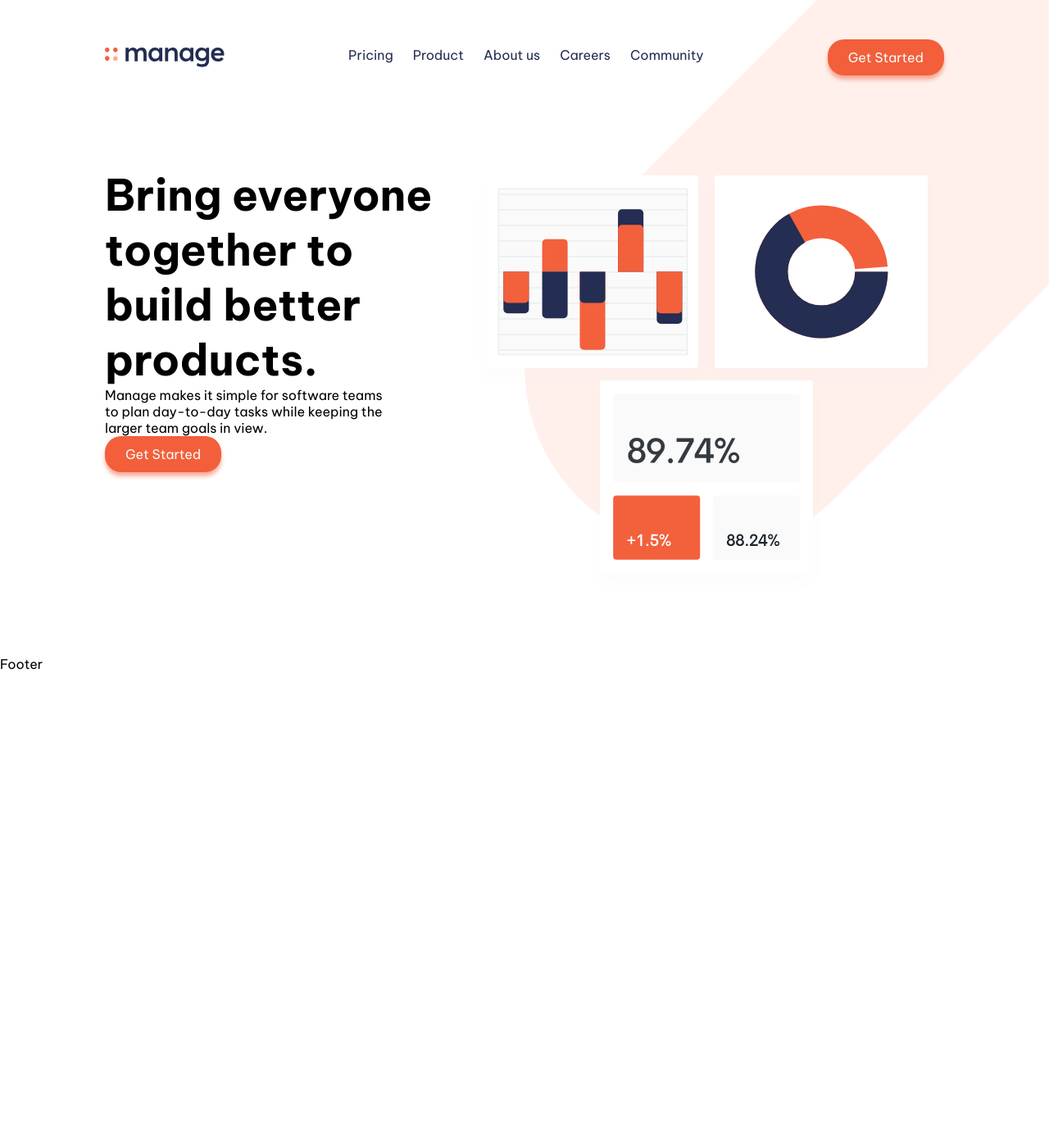
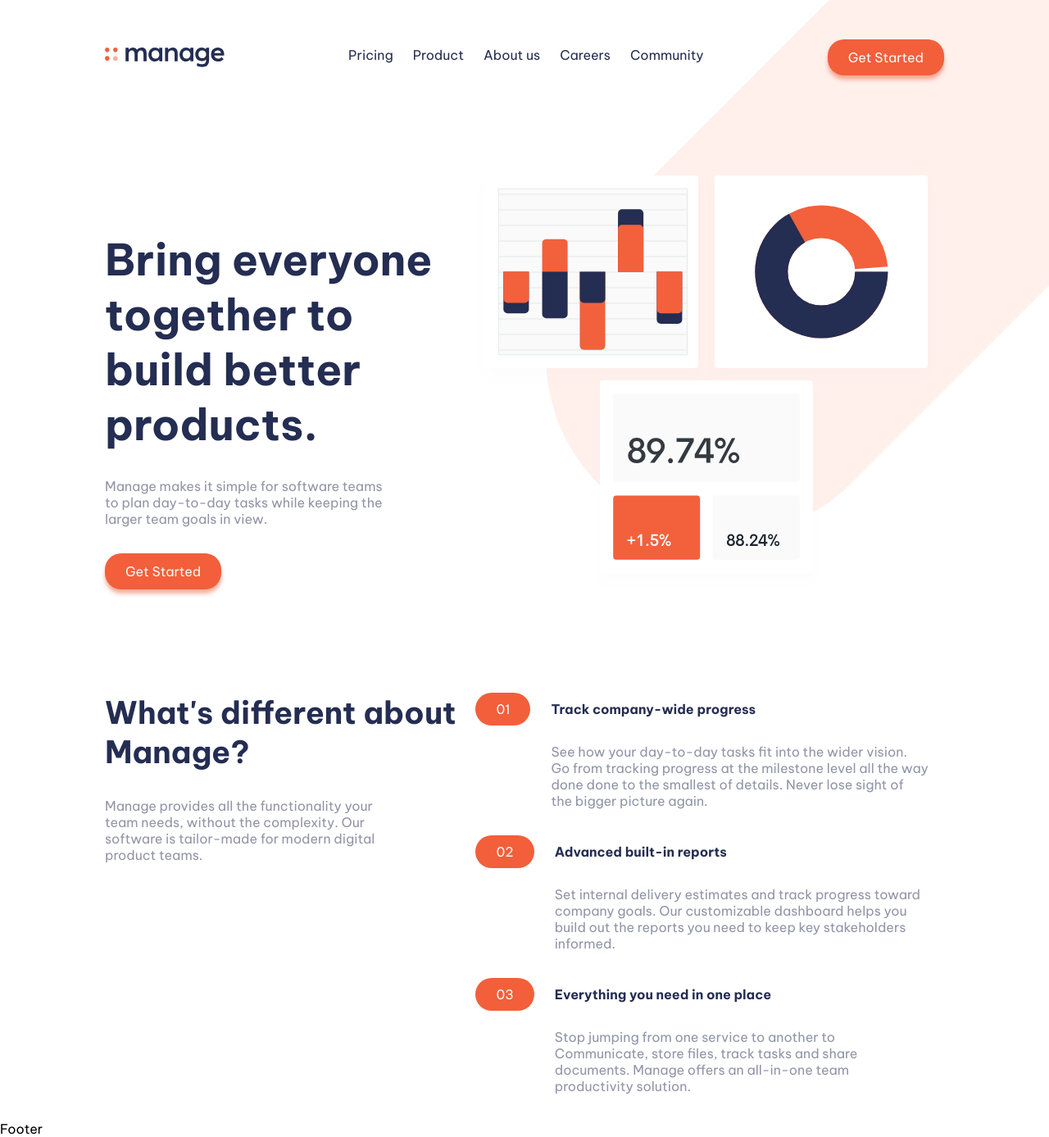
Before and after one commit to Ezedcode/manage-landing-page-master, a React (Create React App) app: page / in a window 1280 px wide. Shown: the top 1387 px of the page at 82% size. Before the commit the page ends 820 px from the top, so only its background shows below. Built offline with nearby package versions, Linux system fonts and the light colour scheme.

Commit message:
updating home page

```diff
--- a/src/App.jsx
+++ b/src/App.jsx
@@ -1,7 +1,7 @@
 import React from "react";
+import Home from "./components/pages/home/index";
+import Header from "./components/layout/header";
 import Footer from "./components/layout/footer";
-import Header from "./components/layout/header";
-import Main from "./components/layout/main";
 import * as C from "./styles/styles";
 import GlobalStyles from "./styles/global";
 
@@ -10,7 +10,7 @@ const App = () => {
     <>
       <C.Container>
         <Header />
-        <Main />
+        <Home />
       </C.Container>
       <Footer />
       <GlobalStyles />
--- a/src/components/layout/header/index.jsx
+++ b/src/components/layout/header/index.jsx
@@ -16,7 +16,7 @@ const Header = () => {
         background="hsl(12, 88%, 59%)"
         colorBtn="red"
       />
-      <C.Img top="-10" left="50">
+      <C.Img top="-10" left="52" position="absolute">
         <img src={Img} alt="background img" />
       </C.Img>
     </C.Container>
--- a/src/components/layout/header/styles.jsx
+++ b/src/components/layout/header/styles.jsx
@@ -10,12 +10,8 @@ export const Container = styled.div`
 
 export const Img = styled.div`
   position: absolute;
-  width: 50vw;
   top: ${(props) => props.top}em;
   left: ${(props) => props.left}%;
   right: ${(props) => props.right}%;
   z-index: -1;
-  img {
-    width: 65vw;
-  }
 `;
--- a/src/components/layout/main/index.jsx
+++ /dev/null
@@ -1,12 +0,0 @@
-import React from "react";
-import IllustrationIntro from "../../mainSection/illustrationIntro";
-
-const Main = () => {
-  return (
-    <div>
-      <IllustrationIntro />
-    </div>
-  );
-};
-
-export default Main;
--- a/src/components/mainSection/illustrationIntro/index.jsx
+++ /dev/null
@@ -1,29 +0,0 @@
-import React from "react";
-import Button from "../../button";
-import ImgIntro from "../../../img/illustration-intro.svg";
-import * as C from "./styles";
-
-const IllustrationIntro = () => {
-  return (
-    <C.Conatiner>
-      <div>
-        <h1>Bring everyone together to build better products.</h1>
-        <p>
-          Manage makes it simple for software teams to plan day-to-day tasks
-          while keeping the larger team goals in view.
-        </p>
-        <Button
-          id="Get Started"
-          color="hsl(0, 0%, 98%)"
-          background="hsl(12, 88%, 59%)"
-          colorBtn="red"
-        />
-      </div>
-      <div>
-        <img src={ImgIntro} alt="Img Intro" />
-      </div>
-    </C.Conatiner>
-  );
-};
-
-export default IllustrationIntro;
--- a/src/components/mainSection/illustrationIntro/styles.jsx
+++ /dev/null
@@ -1,14 +0,0 @@
-import styled from "styled-components";
-
-export const Conatiner = styled.section`
-  width: 80%;
-  margin: 7em auto 0 auto;
-  display: flex;
-  h1 {
-    font-size: 3.3em;
-    color:color: hsl(228, 39%, 23%);
-  }
-  p {
-    width: 22em;
-  }
-`;
--- /dev/null
+++ b/src/components/pages/home/index.jsx
@@ -0,0 +1,85 @@
+import React from "react";
+import ImgIntro from "../../../img/illustration-intro.svg";
+import * as C from "./styles";
+import Button from "../../button";
+
+const Home = () => {
+  return (
+    <>
+      <C.Container>
+        <C.IllustrationIntro>
+          <div>
+            <h1>Bring everyone together to build better products.</h1>
+            <p>
+              Manage makes it simple for software teams to plan day-to-day tasks
+              while keeping the larger team goals in view.
+            </p>
+            <Button
+              id="Get Started"
+              color="hsl(0, 0%, 98%)"
+              background="hsl(12, 88%, 59%)"
+              colorBtn="red"
+            />
+          </div>
+          <C.Img>
+            <img src={ImgIntro} alt="Img Intro" />
+          </C.Img>
+        </C.IllustrationIntro>
+        <C.AboutManage>
+          <div>
+            <h2>What's different about Manage?</h2>
+            <p>
+              Manage provides all the functionality your team needs, without the
+              complexity. Our software is tailor-made for modern digital product
+              teams.
+            </p>
+          </div>
+          <div>
+            <C.List>
+              <C.Number>01</C.Number>
+              <div>
+                <h3>Track company-wide progress</h3>
+                <p>
+                  See how your day-to-day tasks fit into the wider vision.
+                  <br />
+                  Go from tracking progress at the milestone level all the way
+                  done done to the smallest of details. Never lose sight of{" "}
+                  <br />
+                  the bigger picture again.
+                </p>
+              </div>
+            </C.List>
+            <C.List>
+              <C.Number>02</C.Number>
+              <div>
+                <h3>Advanced built-in reports</h3>
+                <p>
+                  Set internal delivery estimates and track progress toward
+                  company goals. Our customizable dashboard helps you <br />
+                  build out the reports you need to keep key stakeholders
+                  <br />
+                  informed.
+                </p>
+              </div>
+            </C.List>
+            <C.List>
+              <C.Number>03</C.Number>
+              <div>
+                <h3>Everything you need in one place</h3>
+                <p>
+                  Stop jumping from one service to another to <br />
+                  Communicate, store files, track tasks and share
+                  <br /> documents. Manage offers an all-in-one team
+                  <br />
+                  productivity solution.
+                </p>
+              </div>
+            </C.List>
+          </div>
+        </C.AboutManage>
+      </C.Container>
+    </>
+  );
+};
+
+export default Home;
--- /dev/null
+++ b/src/components/pages/home/styles.jsx
@@ -0,0 +1,68 @@
+import styled from "styled-components";
+
+export const Container = styled.div`
+  h1,
+  h2,
+  h3 {
+    color: hsl(228, 39%, 23%);
+  }
+  h2 {
+    font-size: 37.7px;
+  }
+  p {
+    color: hsl(227, 12%, 61%);
+    padding: 2em 0;
+  }
+`;
+
+export const IllustrationIntro = styled.section`
+  width: 80%;
+  margin: 7em auto;
+  display: flex;
+  h1 {
+    margin-top: 1.5em;
+    font-size: 3.3em;
+  }
+  p {
+    width: 22em;
+  }
+`;
+
+export const AboutManage = styled.section`
+  width: 80%;
+  margin: 0 auto;
+  display: flex;
+  justify-content: space-between;
+  h2 {
+    width: 12em;
+  }
+  p {
+    width: 22em;
+  }
+`;
+
+export const WhatSaid = styled.section``;
+
+export const Simply = styled.section``;
+
+export const Img = styled.div``;
+
+export const Number = styled.span`
+  margin-right: 25px;
+  margin-bottom: auto;
+  padding: 10px 25px;
+  border-radius: 20px;
+  color: hsl(0, 0%, 98%);
+  background-color: hsl(12, 88%, 59%);
+`;
+
+export const List = styled.div`
+  width: 580px;
+  display: flex;
+  h3 {
+    padding-top: 10px;
+  }
+  p {
+    width: 100%;
+  }
+`;
--- a/src/styles/styles.jsx
+++ b/src/styles/styles.jsx
@@ -1,7 +1,7 @@
 import styled from "styled-components";
 
 export const Container = styled.div`
-  height: 100vh;
+  height: 100v%;
   display: flex;
   flex-direction: column;
 `;
```
Also changed, not shown: src/components/layout/main/styles.jsx (deleted).
